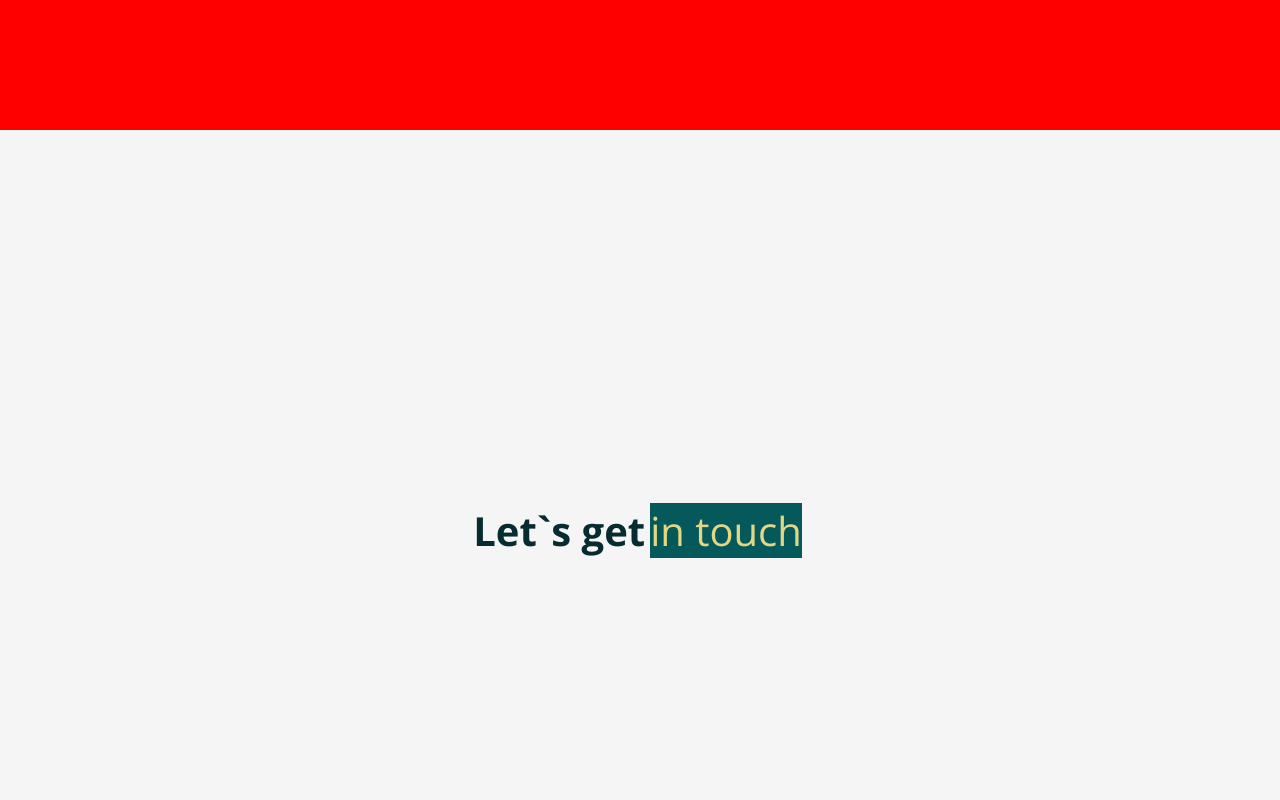
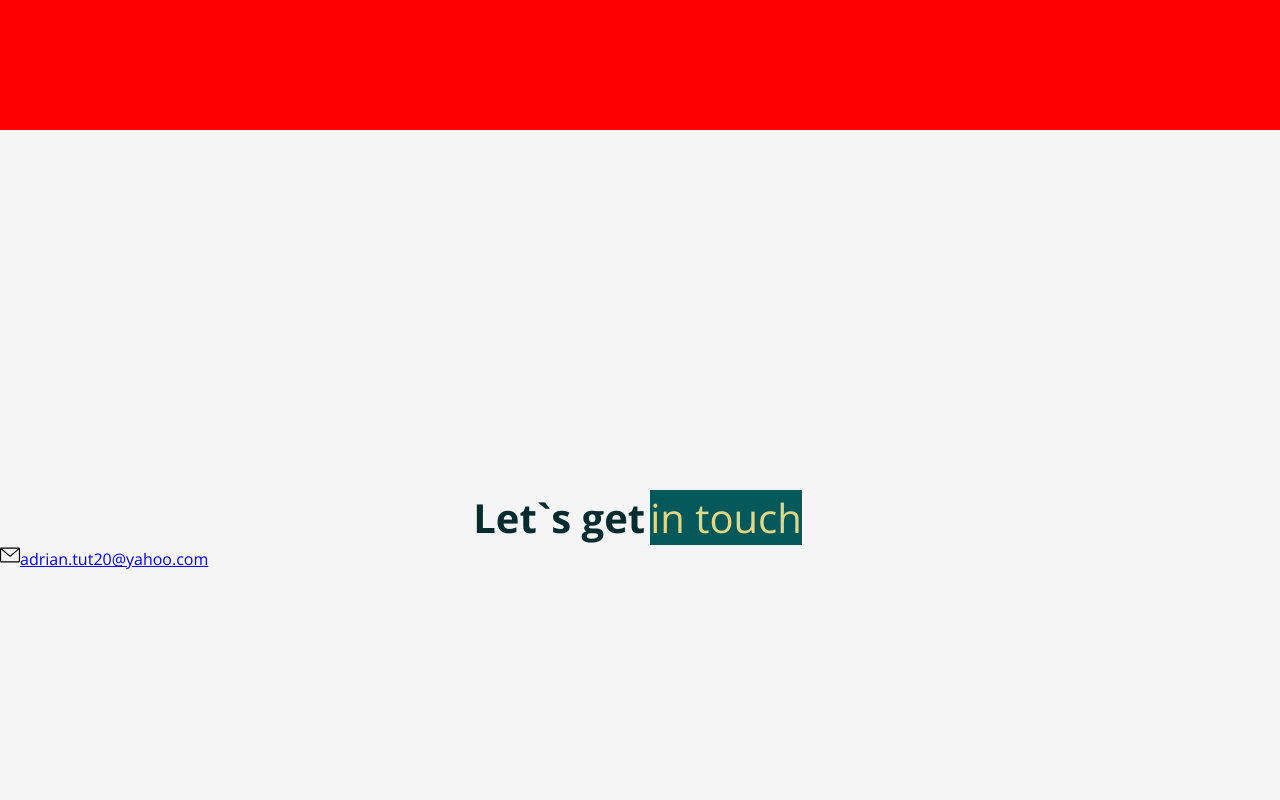
Before and after one commit to Adriantutuianu/personal-website, a React (Create React App) app: page / in a window 1280 px wide. Shown: the part 2340-3140 px from the top of the page. Built offline with nearby package versions, Linux system fonts and the light colour scheme.

Commit message:
Added contact content- mail

```diff
--- a/src/Sections/Contact.js
+++ b/src/Sections/Contact.js
@@ -1,13 +1,24 @@
 import React from "react";
 import "./contact.scss";
 import { Element } from "react-scroll";
+import { ReactComponent as MailImage } from "../icons/mail-image.svg";
 
 const Contact = () => {
   return (
     <Element name="contact-section" id="contact" className="section">
       <h1>
-        Let`s get <span> in touch </span>{" "}
+        Let`s get <span> in touch </span>
       </h1>
+      <div className="contact-wrap">
+        <a
+          className="item item--mail"
+          href="mailto:adrian.tut20@yahoo.com?subject=Contact Adrian"
+          title="Email Adrian at adrian.tut20@yahoo.com"
+        >
+          <MailImage />
+          <span>adrian.tut20@yahoo.com</span>
+        </a>
+      </div>
     </Element>
   );
 };
--- a/src/Sections/contact.scss
+++ b/src/Sections/contact.scss
@@ -2,9 +2,8 @@
   background: var(--fourth-color);
   display: flex;
   justify-content: center;
+  flex-direction: column;
   height: 100vh;
-}
-
   h1 {
     font-size: 40px;
     display: flex;
@@ -12,10 +11,20 @@ h1 {
     align-items: center;
     color: var(--primary-color);
     font-weight: bold;
-}
-
     span {
       background-color: var(--secondary-color);
       color: var(--third-color);
       margin: 0 5px;
     }
+  }
+  .contact-wrap {
+    .item {
+      &--mail {
+        svg {
+          max-width: 20px;
+          transition: all 0.2s ease-in 0s;
+        }
+      }
+    }
+  }
+}
```
Also changed, not shown: src/icons/mail-image.svg (added). Lines whose indentation alone changed are shown as unchanged.
